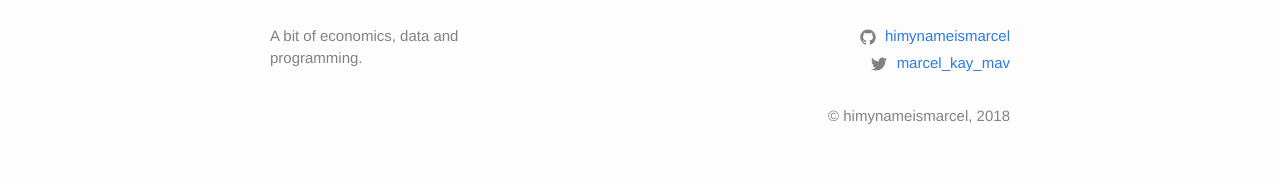
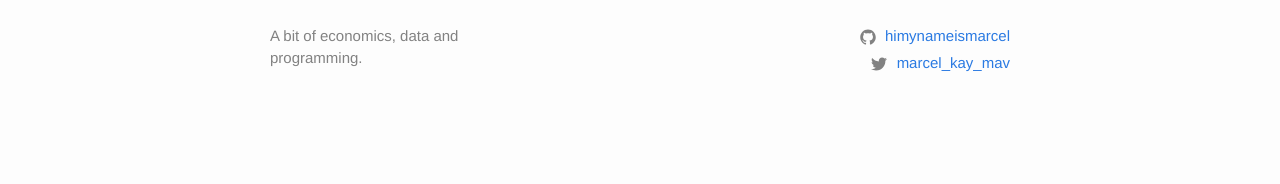
Before and after one commit to himynameismarcel/himynameismarcel.github.io, a Jekyll site: the page built from _posts/2018-03-09-Collapsible-Tree-With-D3js.markdown, in a window 1280 px wide. Shown: the part 1216-1400 px from the top of the page. Built offline with Jekyll 4.4.1, drawn with Linux system fonts in a browser that asks for light colours; after the commit the page ends 1351 px from its top, so only the background shows below that.

Commit message:
removed c and site-name from footer

```diff
--- a/_includes/footer.html
+++ b/_includes/footer.html
@@ -30,16 +30,5 @@
 
     </div>
 
-    <div class="footer-col-wrapper">
-      <div class="footer-col footer-col-1">
-
-      </div>
-      <div class="footer-col footer-col-2">
-
-      </div>
-      <div align="right" class="footer-col footer-col-3">
-        <p>&copy; {{ site.title | escape }}, 2018</p>
-      </div>
-
 
 </footer>
```
